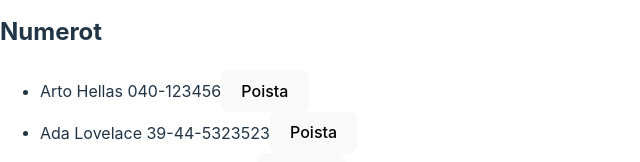
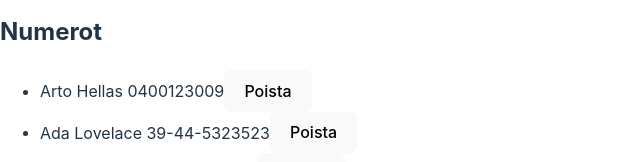
Before and after one commit to sakluk/fullstack-mooc, a React (Vite) app in the folder osa2/puhelinluettelo/: page / in a window 1280 px wide. Shown: the part 405-567 px from the top of the page, without its empty margins (0-640 px from the left). Built offline with nearby package versions, Linux system fonts and the light colour scheme; data requests are answered from the project's data file.

Commit message:
tehtävä 2.15 puhelinluettelo vaihe10

```diff
--- a/osa2/puhelinluettelo/db.json
+++ b/osa2/puhelinluettelo/db.json
@@ -2,7 +2,7 @@
   "persons": [
     {
       "name": "Arto Hellas",
-      "number": "040-123456",
+      "number": "0400123009",
       "id": "1"
     },
     {
--- a/osa2/puhelinluettelo/src/App.jsx
+++ b/osa2/puhelinluettelo/src/App.jsx
@@ -13,11 +13,6 @@ const Person = ({ person }) => {
 const App = () => {
 
   const [persons, setPersons] = useState([])
-  //   { name: 'Arto Hellas', number: '040-123456' },
-  //   { name: 'Ada Lovelace', number: '39-44-5323523' },
-  //   { name: 'Dan Abramov', number: '12-43-234345' },
-  //   { name: 'Mary Poppendieck', number: '39-23-6423122' }
-  // ])
   const [newName, setNewName] = useState('')
   const [newNumber, setNewNumber] = useState('')
   const [filter, setFilter] = useState('')
@@ -61,15 +56,36 @@ const App = () => {
 
     const names = persons.map(person => person.name)
     if (names.includes(newName)) {
-      alert(`${newName} on jo luettelossa`)
+
+      // Copilotin generoima koodi, joka kysyy käyttäjältä, haluaako hän päivittää numeron.
+      if (window.confirm(`${newName} on jo luettelossa. Haluatko päivittää numeron?`)) {
+        // Päivitä numero
+        const person = persons.find(p => p.name === newName)
+        const changedPerson = { ...person, number: newNumber }
+
+        phoneService
+          .update(person.id, changedPerson)
+          .then(returnedPerson => {
+        setPersons(persons.map(p => p.id !== person.id ? p : returnedPerson))
+          })
+          .catch(error => {
+        console.log(error.response.data)
+          })
+        setNewName('')
+        setNewNumber('')
+      }
+      // Älä tee mitään, jos nimeä ei päivitetä.
+      // Voisi tyhjentää kentät, mutta se ei ole tehtävänannon mukaista.
       return
     }
 
+    // Luo uusi henkilö.
     const personObject = {
       name: newName,
       number: newNumber
     }
 
+    // Lisää uusi henkilö palvelimelle.
     phoneService
       .create(personObject)
       .then(returnedPerson => {
@@ -79,6 +95,8 @@ const App = () => {
         console.log(error.response.data)
       })
 
+    // Tyhjennä kentät.
+    console.log('Clearing fields')
     setNewName('')
     setNewNumber('')
   }
```
Also changed, not shown: 1 other file (tests, documents, lock files or other folders).
